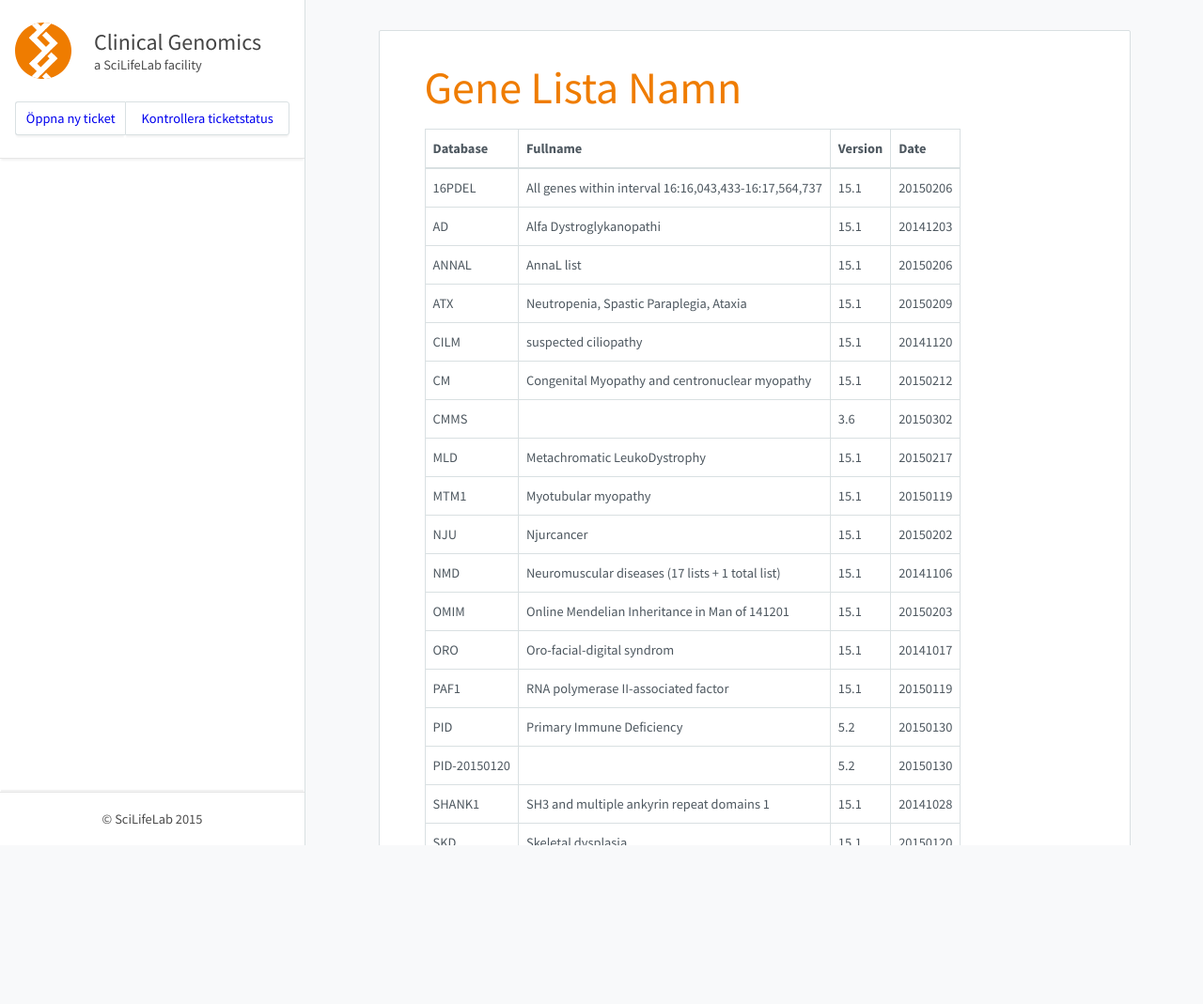
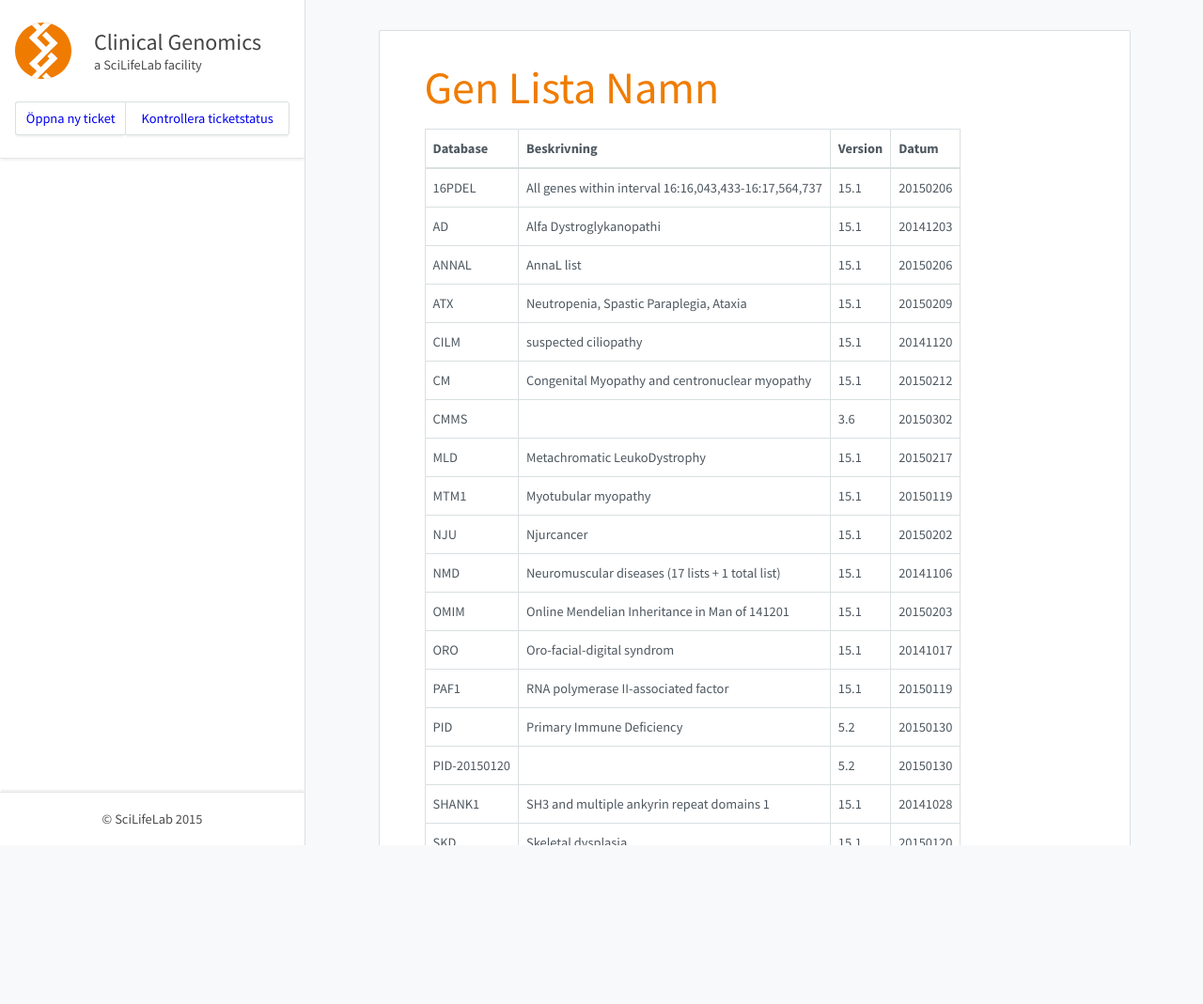
Before and after one commit to Clinical-Genomics/clinical-genomics.github.io, a Jekyll site: the page built from _pages/genlistanamn.md, in a window 1280 px wide. Shown: the whole page at 94% size. Built offline with Jekyll 4.4.1, drawn with Linux system fonts in a browser that asks for light colours; nearby versions of some CDN libraries.

Commit message:
Fix Swedish words

```diff
--- a/_pages/genelistanamn.md
+++ b/_pages/genlistanamn.md
@@ -1,12 +1,12 @@
 ---
 layout: base
-permalink: /genelistanamn/
-title: Gene Lista Namn
+permalink: /genlistanamn/
+title: Gen Lista Namn
 ---
 
-# Gene Lista Namn
+# Gen Lista Namn
 
-|Database|Fullname|Version|Date|
+|Database|Beskrivning|Version|Datum|
 |---|---|---|---|
 |16PDEL|All genes within interval 16:16,043,433-16:17,564,737|15.1|20150206|
 |AD|Alfa Dystroglykanopathi|15.1|20141203|
```
